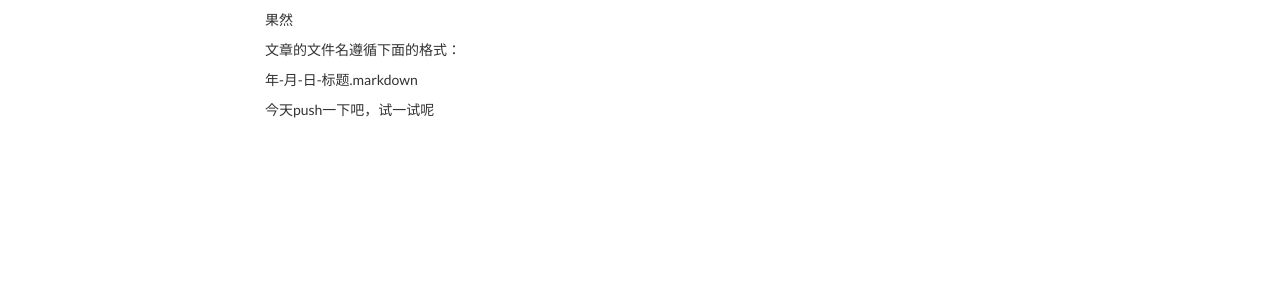
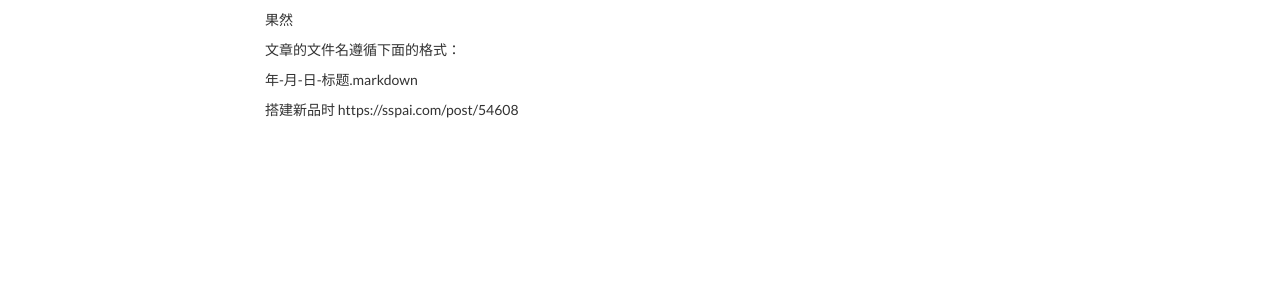
Before and after one commit to itsrifat/rifyll, a Jekyll site: the page built from _posts/2019-09-19-Autumn.md, in a window 1280 px wide. Shown: the part 232-525 px from the top of the page. Built offline with Jekyll 4.4.1, drawn with Linux system fonts in a browser that asks for light colours; nearby versions of some CDN libraries.

Commit message:
Update 2019-09-19-Autumn.md

```diff
--- a/_posts/2019-09-19-Autumn.md
+++ b/_posts/2019-09-19-Autumn.md
@@ -2,7 +2,7 @@
 layout: post
 tags: machine-learning python numpy scikit-learn
 date: 2019-09-19 10:08
-thumbnail: http://placehold.it/100x100
+thumbnail: https://img.alicdn.com/imgextra/i4/i1/18457032390428175/T1AUFlXq0aXXXXXXXX_!!0-item_pic.jpg
 title: Autumn
 published: true
 ---
@@ -20,4 +20,4 @@ published: true
 
 年-月-日-标题.markdown
 
-今天push一下吧，试一试呢
+搭建新品时 https://sspai.com/post/54608
```
